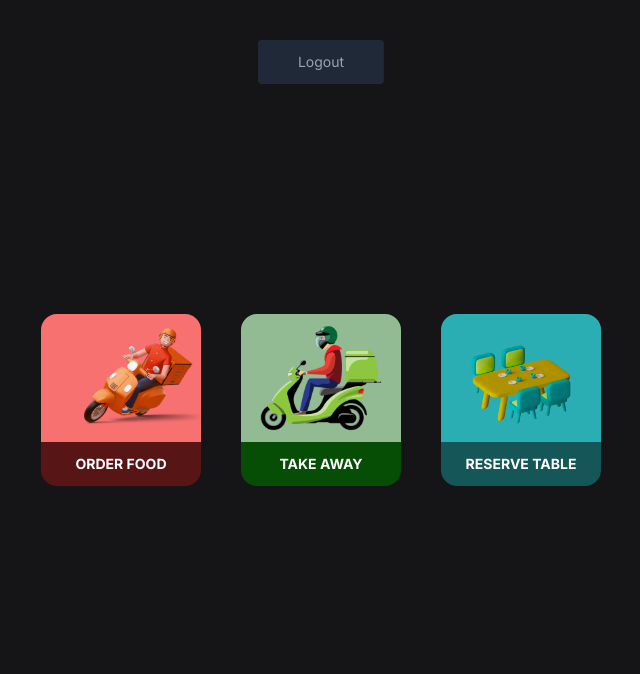
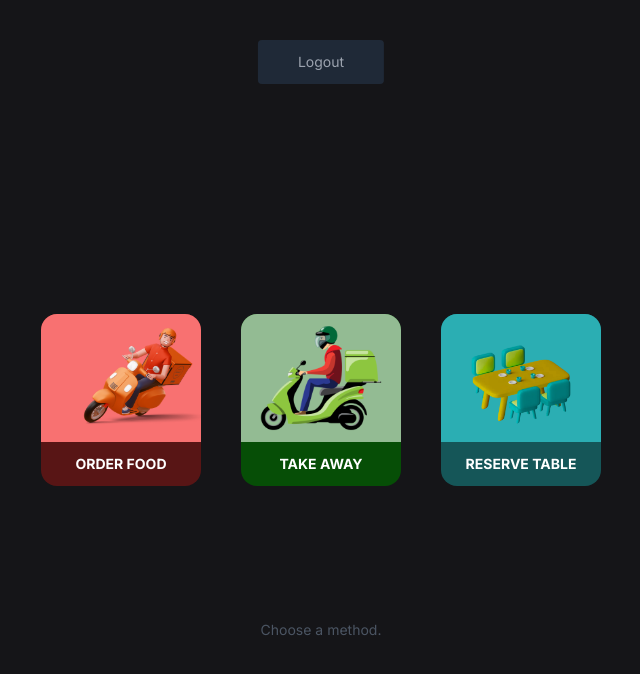
Before and after one commit to SA-30/restaurant__app-next, a Next.js app: page /dashboard in a window 1280 px wide. Shown: the top 674 px of the page, without its empty margins (319-959 px from the left). Built offline with nearby package versions, Linux system fonts and the light colour scheme.

Commit message:
added info on login and dashboard page

```diff
--- a/src/app/dashboard/page.tsx
+++ b/src/app/dashboard/page.tsx
@@ -8,11 +8,12 @@ const page = () => {
   const router = useRouter();
 
   return (
-    <div>
+    <div className='relative'>
       <div className='min-h-[5vh] absolute top-10 left-[50%] translate-x-[-50%]'>
         <button onClick={ () => router.replace('/login')} className='transition-all hover:shadow-md text-gray-400 text-sm  bg-gray-800 px-10 py-3 rounded'>Logout</button>
       </div>
       <MethodChoose />
+      <p className='text-sm text-gray-600  absolute bottom-20 md:bottom-40 left-[50%] translate-x-[-50%]'>Choose a method.</p>
     </div>
   )
 }
--- a/src/components/auth/LoginForm.tsx
+++ b/src/components/auth/LoginForm.tsx
@@ -63,6 +63,7 @@ const LoginForm = () => {
                 </Link>
             </p>
         </form>
+        <p className=' text-center text-sm text-gray-600  absolute bottom-40 md:bottom-20 left-[50%] translate-x-[-50%]'><span className='text-[14px] md:text-[10px]'>For Admin page</span><br /> <span className='text-[16px] md:text-[12px]'>Email , Passowrd = admin</span></p>
         </div>
     );
 }
```
